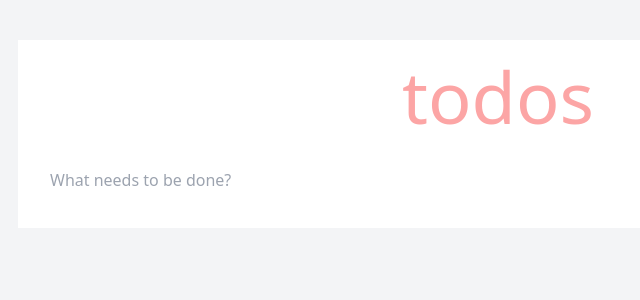
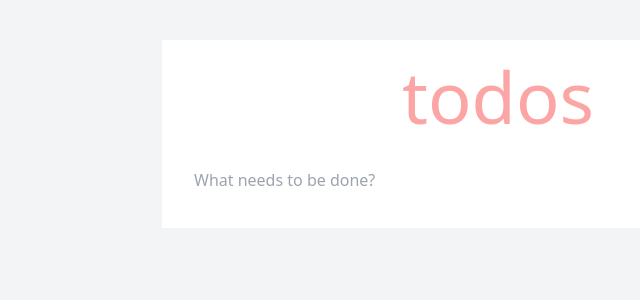
Before and after one commit to Blithe-Chiang/todo-app, a React (Vite) app: page / in a window 1280 px wide. Shown: the top 300 px of the page, without its empty margins (142-782 px from the left). Built offline with nearby package versions, Linux system fonts and the light colour scheme.

Commit message:
小小修改样式

```diff
--- a/src/App.tsx
+++ b/src/App.tsx
@@ -110,8 +110,8 @@ function App() {
   return (
     <React.Fragment>
       <div className="min-h-screen pt-10 bg-gray-100">
-        <div className="container mx-auto">
-          <div className="px-5 py-5 mx-auto space-y-5 bg-white md:w-3/4 sm:w-full">
+        <div className="max-w-2xl mx-auto">
+          <div className="px-5 py-5 mx-auto space-y-5 bg-white sm:w-full">
             <div className="text-center text-red-300 text-7xl">todos</div>
             {/* add new item */}
             <form onSubmit={onFormSubmit}>
```
